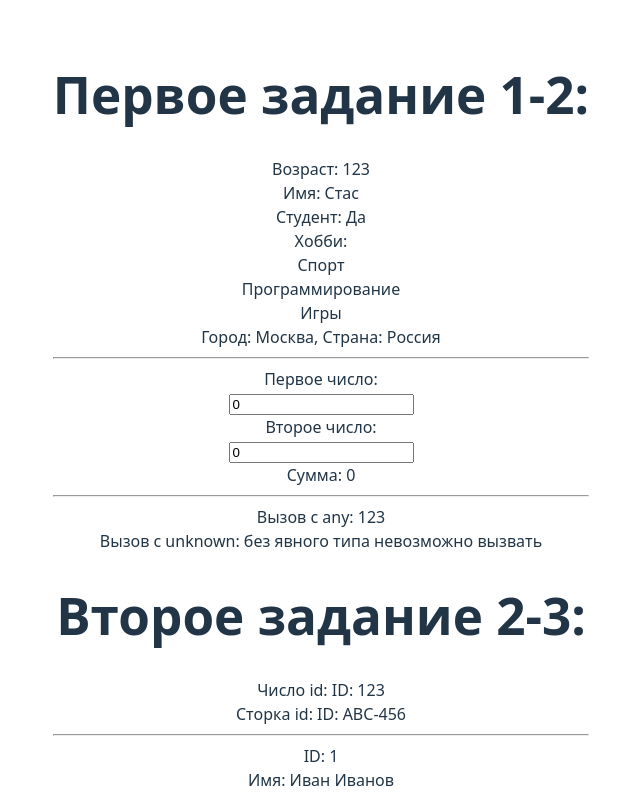
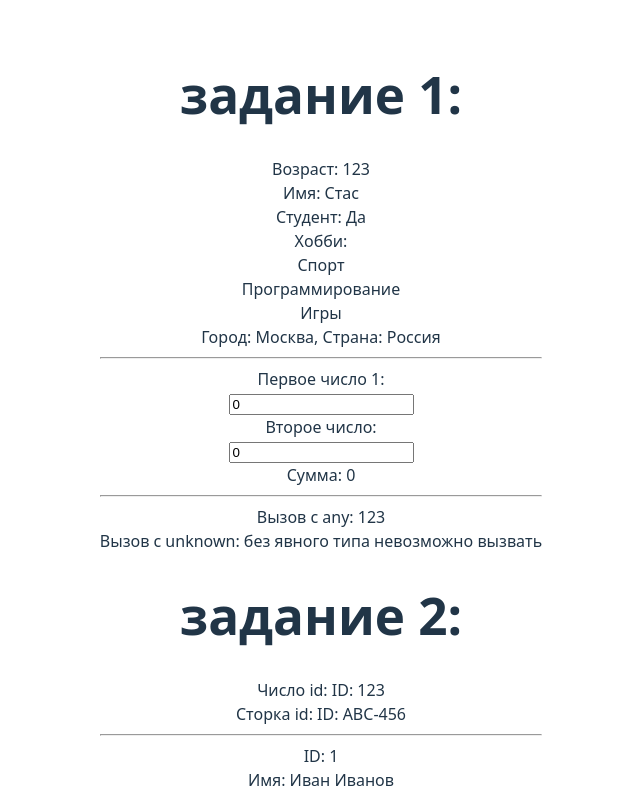
Before and after one commit to Welcome-Stasic/Front, a React (Vite) app in the folder 1/: page / in a window 1280 px wide. Shown: the top 796 px of the page, without its empty margins (319-959 px from the left). Built offline with nearby package versions, Linux system fonts and the light colour scheme.

Commit message:
fix
Co-authored-by: Vlad <pavel228281228@gmail.com>

```diff
--- a/1/src/App.tsx
+++ b/1/src/App.tsx
@@ -10,11 +10,11 @@ import FTask2 from "./Tasks/SecondTasks/4";
 function App() {
   return (
     <>
-      <h1>Первое задание 1-2:</h1>
+      <h1>задание 1:</h1>
       <FirstTask />
       <SecondTask />
       <ThirdTask />
-      <h1>Второе задание 2-3:</h1>
+      <h1>задание 2:</h1>
       <FirstTask2 />
       <SecondTask2 />
       <ThirdTask2 />
--- a/1/src/Tasks/FirstTasks/2.tsx
+++ b/1/src/Tasks/FirstTasks/2.tsx
@@ -16,7 +16,7 @@ function SecondTask() {
   return (
     <>
       <hr />
-      <label>Первое число:</label>
+      <label>Первое число 1:</label>
       <br />
       <input
         type="number"
```
